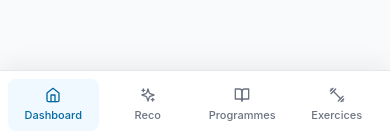
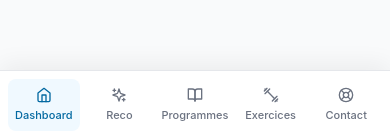
Before and after one commit to TilioLa/FitPulse, a Next.js app: page /cgv in a window 390 px wide. Shown: the part 705-844 px from the top of the page. Built offline with nearby package versions, Linux system fonts and the light colour scheme; no server answers.

Commit message:
Add Contact section with nested links in desktop and mobile side navigation

```diff
--- a/components/dashboard/MobileBottomNav.tsx
+++ b/components/dashboard/MobileBottomNav.tsx
@@ -1,13 +1,21 @@
 'use client'
 
-import { Activity, BookOpen, Dumbbell, Home, Sparkles } from 'lucide-react'
+import { Activity, BookOpen, Dumbbell, Home, LifeBuoy, Sparkles } from 'lucide-react'
 import type { LucideIcon } from 'lucide-react'
-import { useRouter } from 'next/navigation'
+import Link from 'next/link'
+import { usePathname, useRouter } from 'next/navigation'
+import { useEffect, useState } from 'react'
 
 type DashboardSection = 'feed' | 'recommendations' | 'session' | 'programs' | 'routines' | 'exercises'
 
 type NavItem = {
   id: DashboardSection
+  label: string
+  icon: LucideIcon
+}
+
+type StaticNavItem = {
+  id: 'contact'
   label: string
   icon: LucideIcon
 }
@@ -29,13 +37,35 @@ export default function MobileBottomNav({
   sessionInProgress?: boolean
 }) {
   const router = useRouter()
+  const pathname = usePathname()
+  const [contactOpen, setContactOpen] = useState(false)
   const visibleNavItems: NavItem[] = sessionInProgress
     ? [...navItems.slice(0, 2), { id: 'session', label: 'Séance', icon: Activity }, ...navItems.slice(2)]
     : navItems
+  const contactItem: StaticNavItem = { id: 'contact', label: 'Contact', icon: LifeBuoy }
+  const ContactIcon = contactItem.icon
+  const isContactRoute = pathname === '/contact' || pathname === '/aide' || pathname === '/tickets'
+
+  useEffect(() => {
+    if (isContactRoute) setContactOpen(true)
+  }, [isContactRoute])
 
   return (
     <nav className="fixed bottom-0 inset-x-0 z-40 bg-white border-t border-gray-200 shadow-[0_-6px_24px_rgba(0,0,0,0.06)] lg:hidden">
-      <div className="grid gap-1 px-2 py-2" style={{ gridTemplateColumns: `repeat(${visibleNavItems.length}, minmax(0, 1fr))` }}>
+      {contactOpen && (
+        <div className="mx-2 mt-2 rounded-xl border border-gray-200 bg-white p-2">
+          <Link href="/contact" className="block rounded-lg px-3 py-2 text-sm font-medium text-gray-700 hover:bg-primary-50 hover:text-primary-700">
+            Nous contacter
+          </Link>
+          <Link href="/aide" className="block rounded-lg px-3 py-2 text-sm font-medium text-gray-700 hover:bg-primary-50 hover:text-primary-700">
+            Centre d&apos;aide
+          </Link>
+          <Link href="/tickets" className="block rounded-lg px-3 py-2 text-sm font-medium text-gray-700 hover:bg-primary-50 hover:text-primary-700">
+            Tickets support
+          </Link>
+        </div>
+      )}
+      <div className="grid gap-1 px-2 py-2" style={{ gridTemplateColumns: `repeat(${visibleNavItems.length + 1}, minmax(0, 1fr))` }}>
         {visibleNavItems.map((item) => {
           const Icon = item.icon
           const isActive = activeSection === item.id
@@ -64,6 +94,17 @@ export default function MobileBottomNav({
             </button>
           )
         })}
+        <button
+          onClick={() => setContactOpen((current) => !current)}
+          className={`flex flex-col items-center justify-center rounded-lg py-2 text-[11px] font-medium ${
+            isContactRoute || contactOpen ? 'text-primary-700 bg-primary-50' : 'text-gray-500'
+          }`}
+        >
+          <span className="relative mb-1 inline-flex">
+            <ContactIcon className="h-4 w-4" />
+          </span>
+          <span>{contactItem.label}</span>
+        </button>
       </div>
     </nav>
   )
--- a/components/dashboard/Sidebar.tsx
+++ b/components/dashboard/Sidebar.tsx
@@ -1,10 +1,10 @@
 'use client'
 
 import { useEffect, useState } from 'react'
-import { ArrowRight, Home, BookOpen, Activity, FolderPlus, Dumbbell, Sparkles } from 'lucide-react'
+import { ArrowRight, Home, BookOpen, Activity, FolderPlus, Dumbbell, Sparkles, LifeBuoy } from 'lucide-react'
 import type { LucideIcon } from 'lucide-react'
 import Link from 'next/link'
-import { useRouter } from 'next/navigation'
+import { usePathname, useRouter } from 'next/navigation'
 import { useI18n } from '@/components/I18nProvider'
 import { useAuth } from '@/components/SupabaseAuthProvider'
 import MobileBottomNav from '@/components/dashboard/MobileBottomNav'
@@ -34,12 +34,14 @@ const menuItems: MenuItem[] = [
 
 export default function Sidebar({ activeSection, setActiveSection }: SidebarProps) {
   const router = useRouter()
+  const pathname = usePathname()
   const { user, signOut } = useAuth()
   const { t } = useI18n()
   const [mounted, setMounted] = useState(false)
   const displayName = mounted && user?.name ? user.name : 'Utilisateur'
   const initials = displayName.trim().charAt(0).toUpperCase() || 'U'
   const [sessionInProgress, setSessionInProgress] = useState(false)
+  const [contactOpen, setContactOpen] = useState(false)
 
   useEffect(() => {
     setMounted(true)
@@ -55,6 +57,14 @@ export default function Sidebar({ activeSection, setActiveSection }: SidebarProp
       window.removeEventListener('storage', syncInProgress)
     }
   }, [])
+
+  useEffect(() => {
+    if (!pathname) return
+    const isContactRoute = pathname === '/contact' || pathname === '/aide' || pathname === '/tickets'
+    if (isContactRoute) {
+      setContactOpen(true)
+    }
+  }, [pathname])
 
   const handleLogout = async () => {
     await signOut()
@@ -125,6 +135,55 @@ export default function Sidebar({ activeSection, setActiveSection }: SidebarProp
         })}
       </nav>
 
+      <div className="hidden lg:block mt-6 border-t pt-4">
+        <button
+          onClick={() => setContactOpen((current) => !current)}
+          className="w-full rounded-xl border border-gray-200 px-4 py-3 text-left hover:border-primary-200"
+        >
+          <div className="flex items-center justify-between gap-3">
+            <span className="flex items-center gap-2 text-sm font-semibold text-gray-900">
+              <LifeBuoy className="h-4 w-4 text-primary-600" />
+              Contact
+            </span>
+            <ArrowRight className={`h-4 w-4 text-gray-400 transition-transform ${contactOpen ? 'rotate-90' : ''}`} />
+          </div>
+        </button>
+        {contactOpen && (
+          <div className="mt-2 space-y-1">
+            <Link
+              href="/contact"
+              className={`block rounded-lg px-3 py-2 text-sm font-medium ${
+                pathname === '/contact'
+                  ? 'bg-primary-50 text-primary-700'
+                  : 'text-gray-700 hover:bg-primary-50 hover:text-primary-700'
+              }`}
+            >
+              Nous contacter
+            </Link>
+            <Link
+              href="/aide"
+              className={`block rounded-lg px-3 py-2 text-sm font-medium ${
+                pathname === '/aide'
+                  ? 'bg-primary-50 text-primary-700'
+                  : 'text-gray-700 hover:bg-primary-50 hover:text-primary-700'
+              }`}
+            >
+              Centre d&apos;aide
+            </Link>
+            <Link
+              href="/tickets"
+              className={`block rounded-lg px-3 py-2 text-sm font-medium ${
+                pathname === '/tickets'
+                  ? 'bg-primary-50 text-primary-700'
+                  : 'text-gray-700 hover:bg-primary-50 hover:text-primary-700'
+              }`}
+            >
+              Tickets support
+            </Link>
+          </div>
+        )}
+      </div>
+
       <div className="hidden lg:grid mt-6 pt-4 border-t gap-3">
         <div>
           <p className="text-xs uppercase tracking-wide text-gray-500">Profil</p>
```
